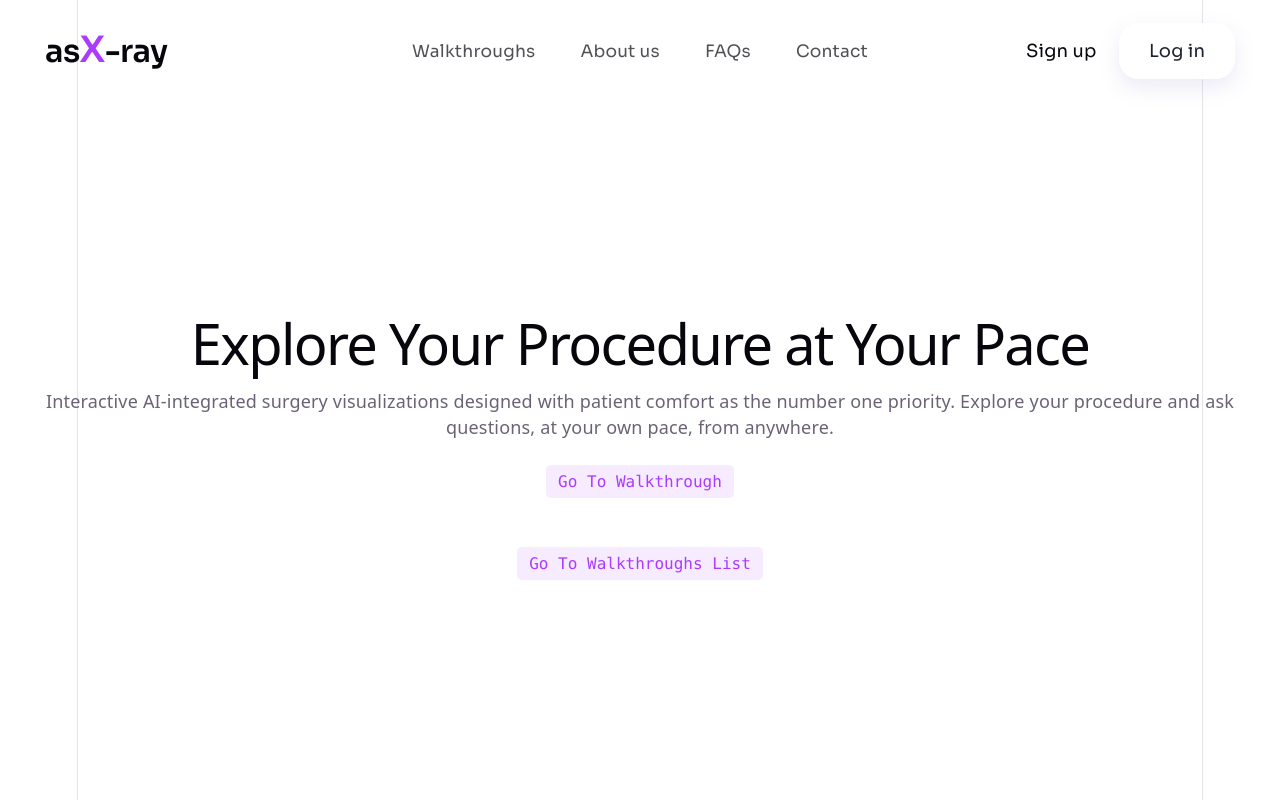
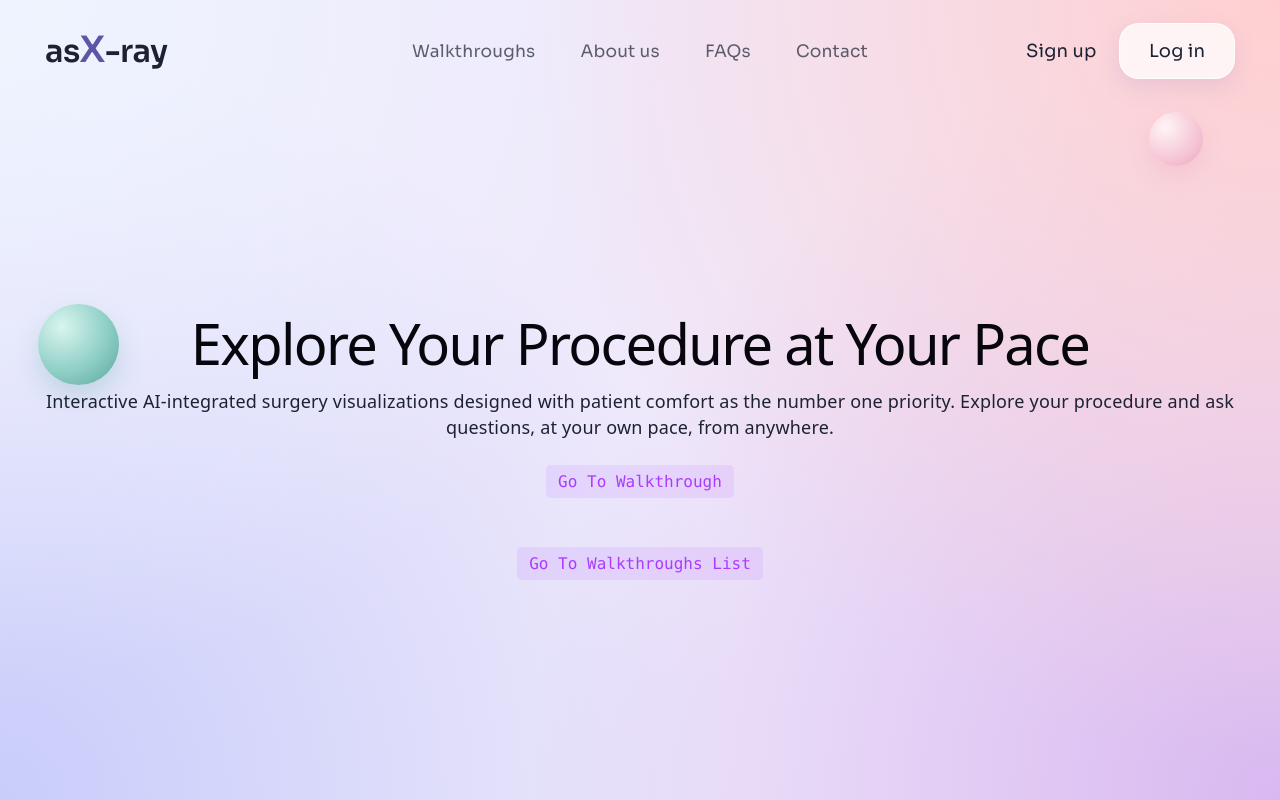
Before and after one commit to bbiibb/Cal_Hacks_13, a React (Vite) app in the folder apps/frontend/: page / in a window 1280 px wide. Built offline with nearby package versions, Linux system fonts and the light colour scheme.

Commit message:
feat(frontend): give the landing page the same pastel look as the other pages
The temporary red page is reverted above; the landing page now uses the pastel gradient of the walkthroughs list instead of a plain background.

Co-Authored-By: Claude Sonnet 5.5 <noreply@anthropic.com>

```diff
--- a/apps/frontend/src/layout/site_layout.tsx
+++ b/apps/frontend/src/layout/site_layout.tsx
@@ -16,13 +16,11 @@ const DARK_LOOK: HeaderLook = {
   accentColor: '#b9b6ff',
   pastel: false,
 }
-const PLAIN_LOOK: HeaderLook = { backgroundColor: 'transparent', pastel: false }
 const PASTEL_LOOK: HeaderLook = { backgroundColor: 'transparent', pastel: true }
 
 /** How the header (and the page behind it) looks on each page. */
 function lookFor(pathname: string): HeaderLook {
   if (pathname === '/walkthrough') return DARK_LOOK
-  if (pathname === '/') return PLAIN_LOOK
   return PASTEL_LOOK
 }
 
```
